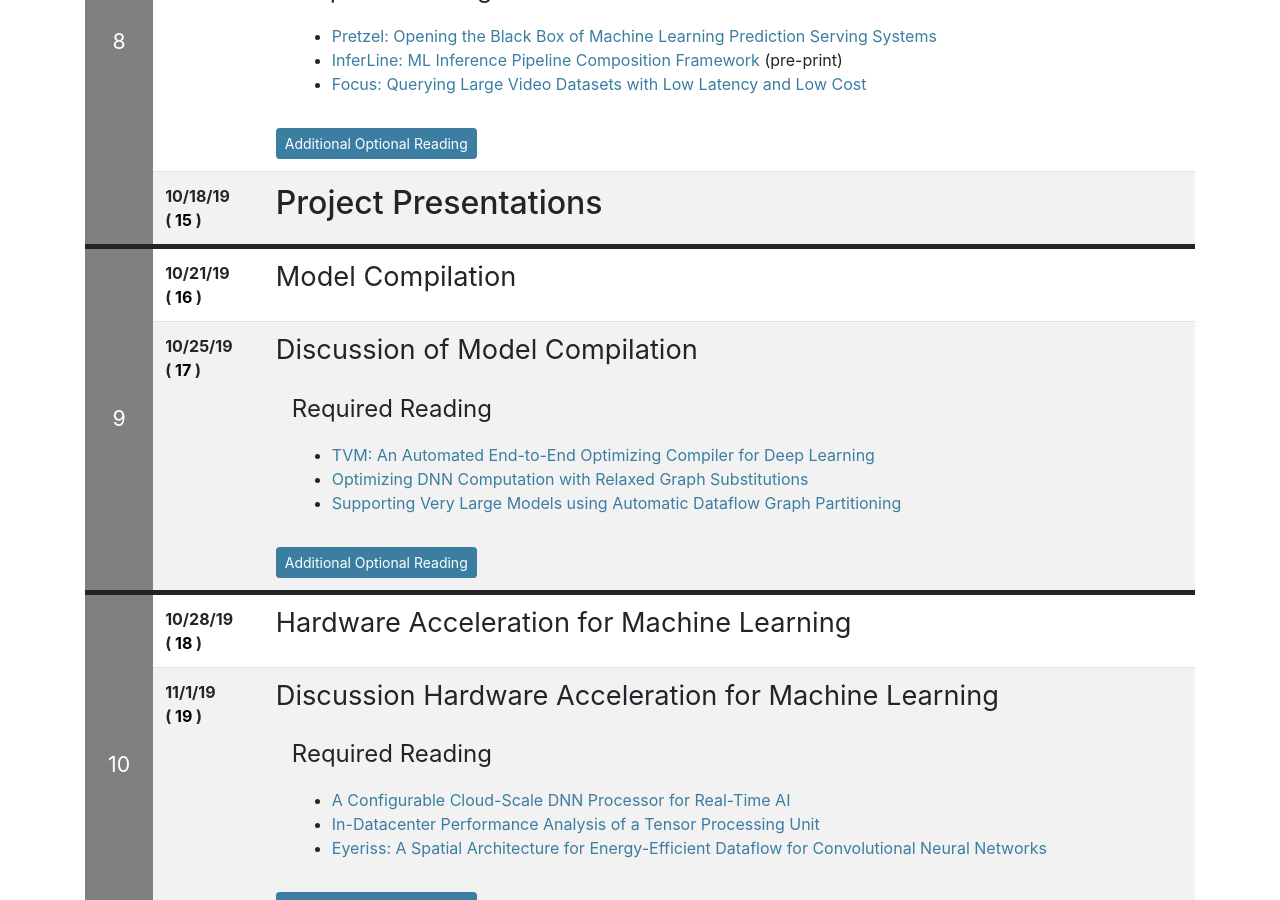
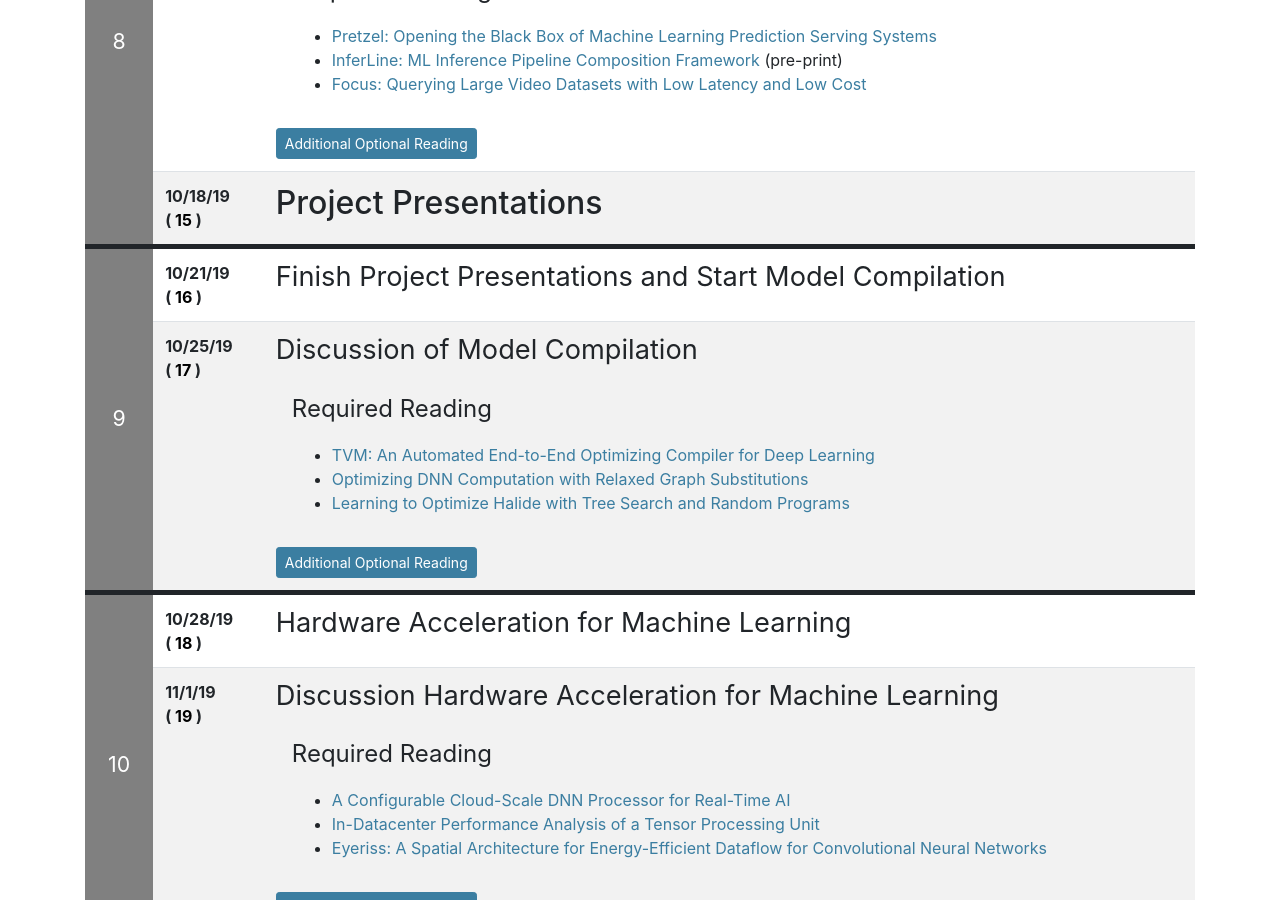
Before and after one commit to ucbrise/cs294-ai-sys-fa19, a Jekyll site: the page built from index.md, in a window 1280 px wide and 900 px high, scrolled down 4758 px. Built offline with Jekyll 4.4.1, drawn with Linux system fonts in a browser that asks for light colours; nearby versions of some CDN libraries; our own code applies the rules of GitHub Pages for plain Markdown files.

Commit message:
updating reading

```diff
--- a/index.md
+++ b/index.md
@@ -480,7 +480,8 @@
 
 
 {% include syllabus_entry %}
-## Model Compilation
+## Finish Project Presentations and Start Model Compilation
+
 
 
 {% include syllabus_entry %}
@@ -492,7 +493,7 @@
 
 * [TVM: An Automated End-to-End Optimizing Compiler for Deep Learning](https://arxiv.org/abs/1802.04799)
 * [Optimizing DNN Computation with Relaxed Graph Substitutions](https://www.sysml.cc/doc/2019/22.pdf)
-* [Supporting Very Large Models using Automatic Dataflow Graph Partitioning](https://arxiv.org/pdf/1807.08887.pdf)
+* [Learning to Optimize Halide with Tree Search and Random Programs](https://halide-lang.org/papers/halide_autoscheduler_2019.pdf)
 
 </div>
 <div class="optional_reading" markdown="1">
```
Also changed, not shown: other parts of index.md (+1 -4 lines).
